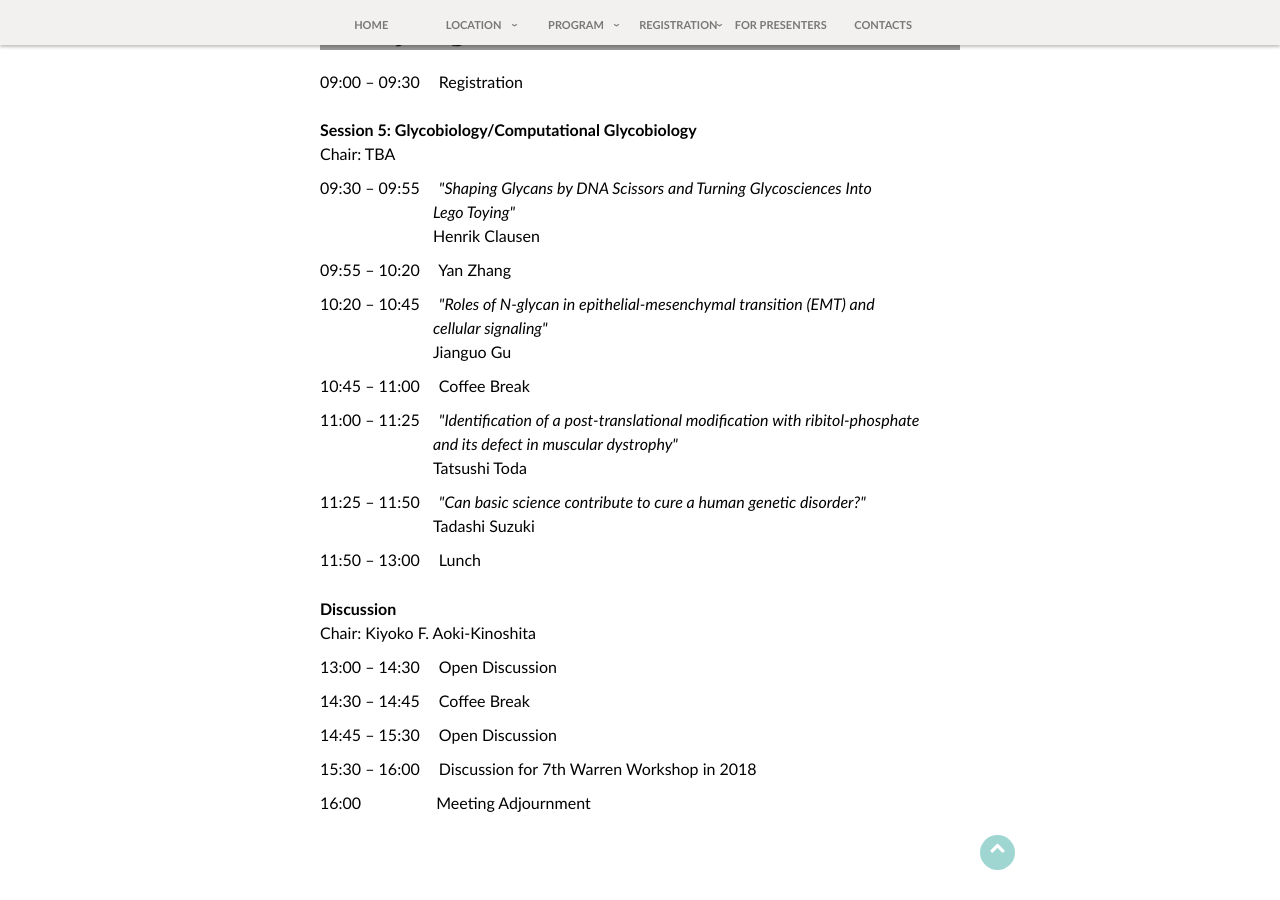
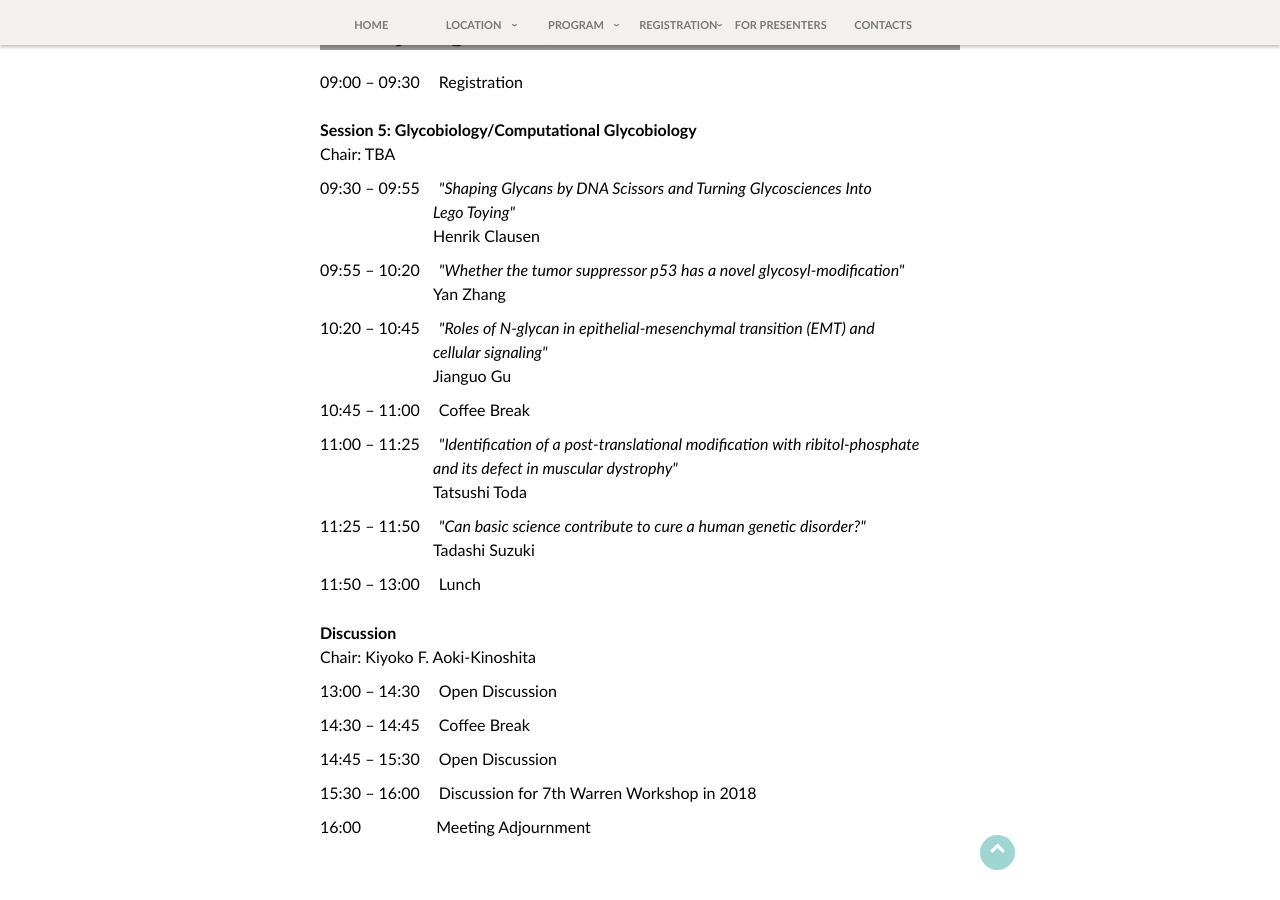
Before and after one commit to yamazakiM/test_warren2016, a Jekyll site: the page built from program/index.md, in a window 1280 px wide and 900 px high, scrolled down 3530 px. Built offline with Jekyll 4.4.1, drawn with Linux system fonts in a browser that asks for light colours; nearby versions of some CDN libraries; library files that are not in the unit come from our copies.

Commit message:
Update index.md

```diff
--- a/program/index.md
+++ b/program/index.md
@@ -294,10 +294,10 @@ Hokkaido University<br>
 	<span style="padding-left:113px">Henrik Clausen</span>
 	<br>
 	<span style="display:inline-block; width=130px; margin-top:10px; margin-right:15px">09:55 – 10:20</span>
-	<span>Yan Zhang</span>
+	<span style="font-style:italic">"Whether the tumor suppressor p53 has a novel glycosyl-modification"</span>
 	<br>
-	<!--<span style="padding-left:113px">Zhang Yan</span>
-	<br>-->
+	<span style="padding-left:113px">Yan Zhang</span>
+	<br>
 	<span style="display:inline-block; width=130px; margin-top:10px; margin-right:15px">10:20 – 10:45</span>
 	<span style="font-style:italic">"Roles of N-glycan in epithelial-mesenchymal transition (EMT) and
 	<br>
```
